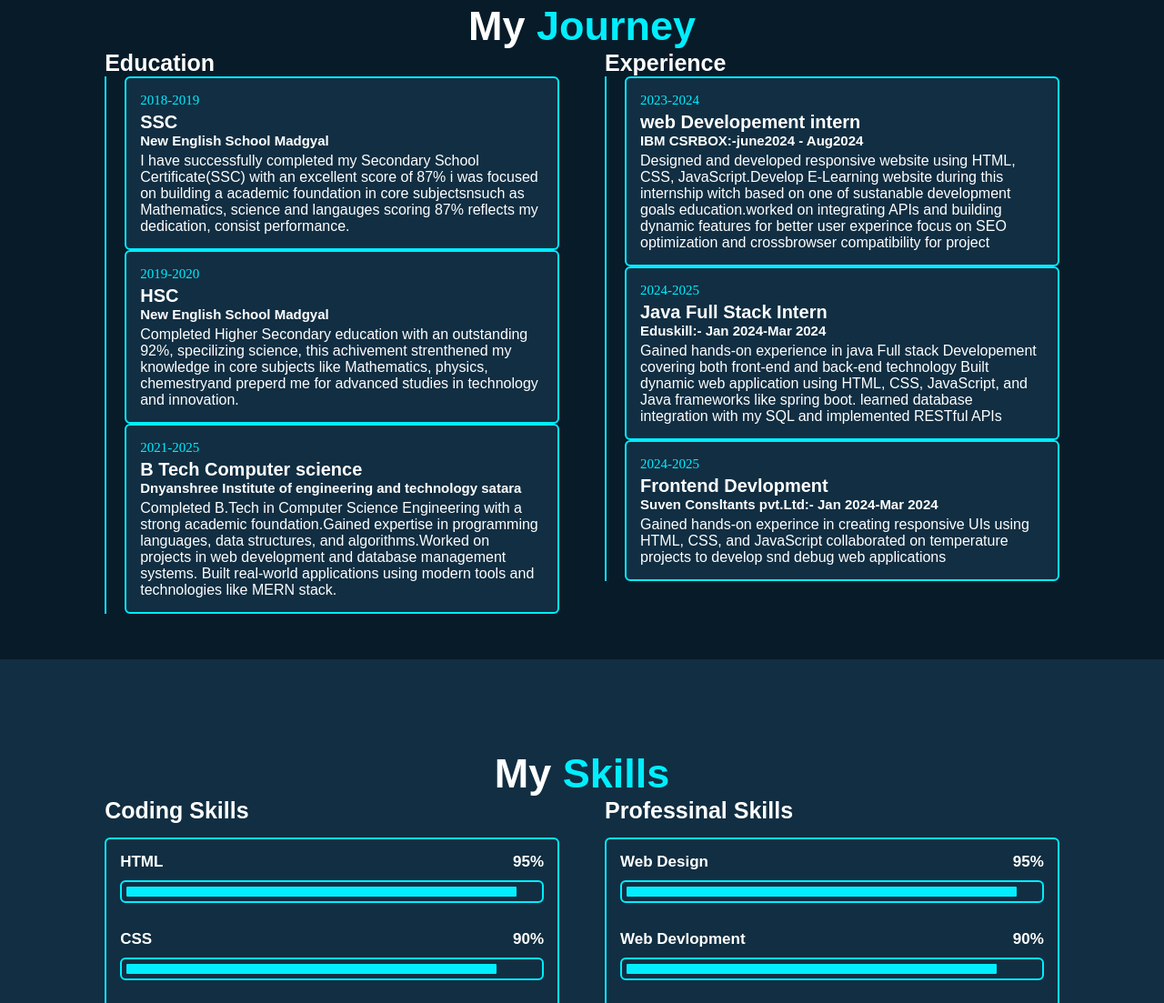
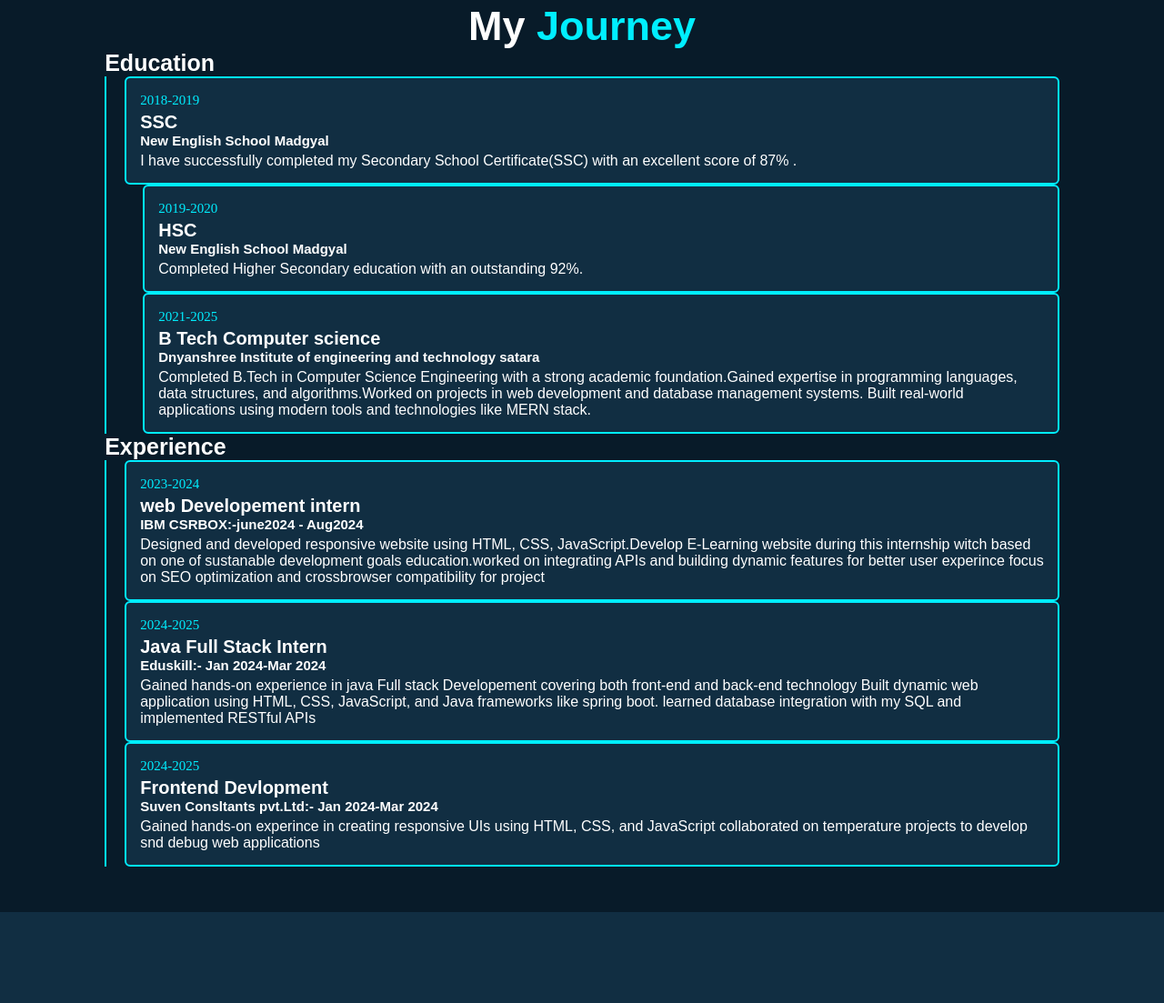
Before and after one commit to Vikas-75/portfolio1, a plain HTML site: page index.html in a window 1280 px wide. Shown: the part 1697-2800 px from the top of the page at 91% size. Drawn offline with nearby package versions, Linux system fonts and the light colour scheme; a web font is replaced by a local one.

Commit message:
education information change

```diff
--- a/index.html
+++ b/index.html
@@ -23,7 +23,7 @@
         <a href="#about">About</a>
         <a href="#education">Education</a>
         <a href="#skills">Skills</a>
-        <a href="#Portfolio">portfolio</a>
+        <a href="#Portfolio">Portfolio</a>
         <a href="#contact">Contact</a>
 
         <span class="active-nav"></span>
@@ -95,10 +95,7 @@
                                     <div class="year"><i class="bx bxs-calenar">2018-2019</i></div>
                                     <h2>SSC </h2>
                                     <h3>New English School Madgyal</h3>
-                                    <p>I have successfully completed my Secondary School Certificate(SSC) with an excellent score of 87% i was
-                                        focused on building a academic foundation in core subjectsnsuch as Mathematics, science and langauges
-                                        scoring 87% reflects my dedication, consist performance.
-                                </div>
+                                    <p>I have successfully completed my Secondary School Certificate(SSC) with an excellent score of 87% .
                             </div>
 
                             <div class="education-content">
@@ -106,9 +103,7 @@
                                     <div class="year"><i class="bx bxs-calenar">2019-2020</i></div>
                                     <h2>HSC </h2>
                                   <h3>New English School Madgyal</h3>
-                                    <p>Completed Higher Secondary education with an outstanding 92%, specilizing science,
-                                    this achivement strenthened my knowledge in core subjects like Mathematics, physics,
-                                    chemestryand preperd me for advanced studies in technology and innovation.</p>
+                                    <p>Completed Higher Secondary education with an outstanding 92%.</p>
                                 </div>
                             </div>
 
```
